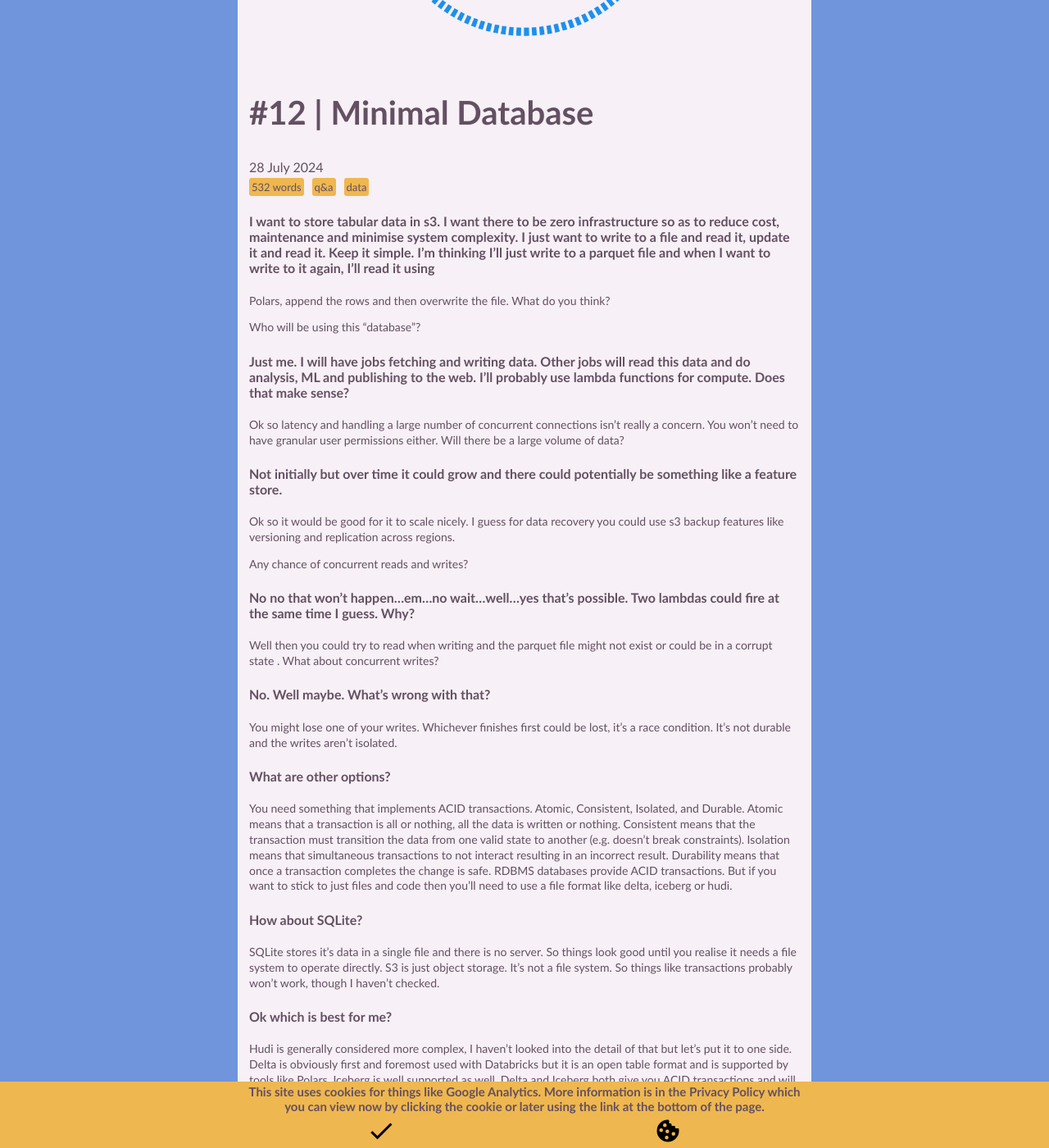
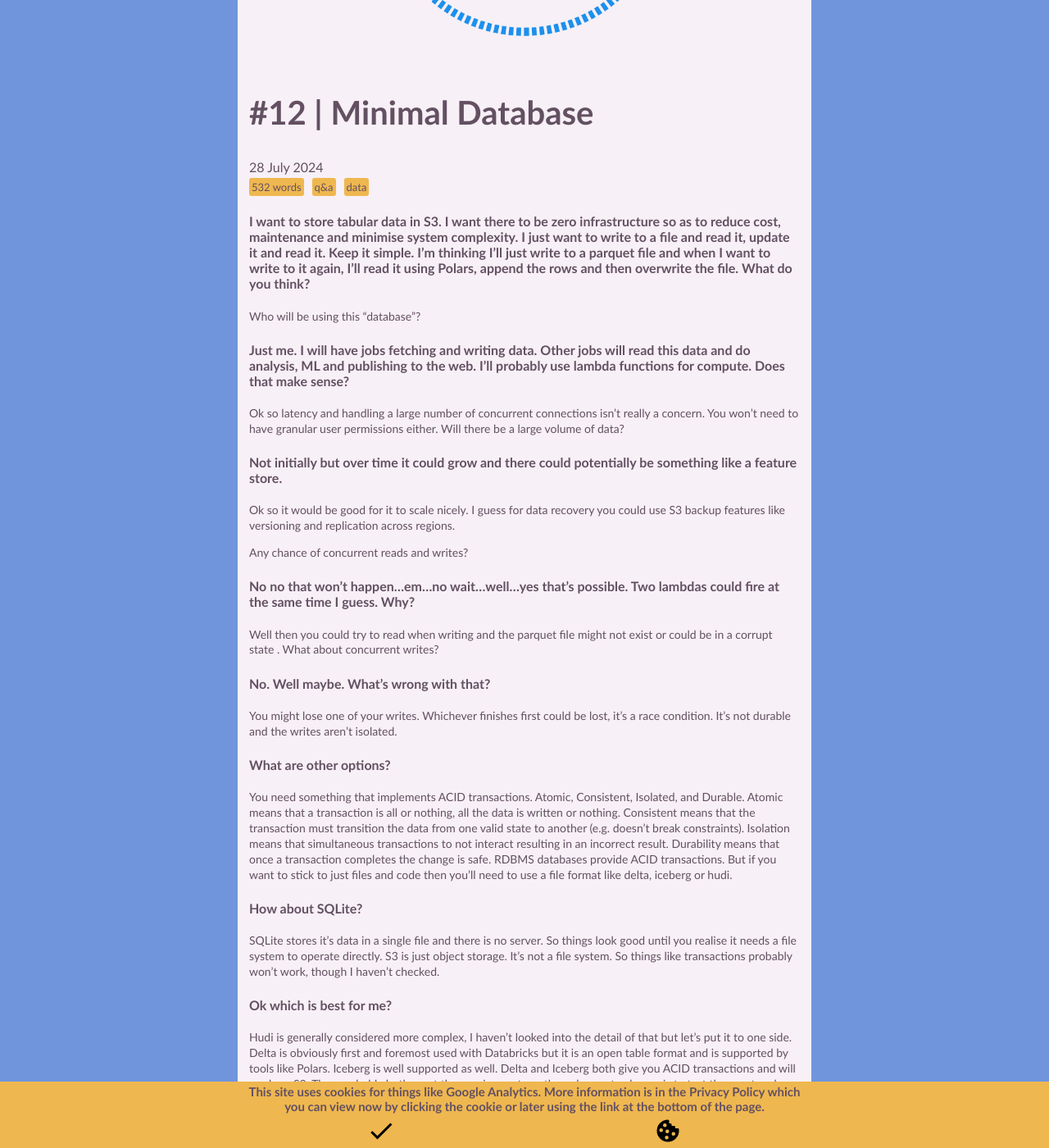
Before and after one commit to itsakettle/itsakettle.github.io, a Jekyll site: the page built from _posts/2024-07-13-28_minimal_database.md, in a window 1280 px wide and 1400 px high, scrolled down 527 px. Shown: the whole window at 82% size. Built offline with Jekyll 4.4.1, drawn with Linux system fonts in a browser that asks for light colours.

Commit message:
more fixes

```diff
--- a/_posts/2024-07-13-28_minimal_database.md
+++ b/_posts/2024-07-13-28_minimal_database.md
@@ -11,8 +11,7 @@
 image_width: 60%
 ---
 
-#### I want to store tabular data in s3. I want there to be zero infrastructure so as to reduce cost, maintenance and minimise system complexity. I just want to write to a file and read it, update it and read it. Keep it simple. I’m thinking I’ll just write to a parquet file and when I want to write to it again, I’ll read it using
-Polars, append the rows and then overwrite the file. What do you think?
+#### I want to store tabular data in S3. I want there to be zero infrastructure so as to reduce cost, maintenance and minimise system complexity. I just want to write to a file and read it, update it and read it. Keep it simple. I’m thinking I’ll just write to a parquet file and when I want to write to it again, I’ll read it using Polars, append the rows and then overwrite the file. What do you think?
 
 Who will be using this “database”?
 
@@ -22,7 +21,7 @@
 
 #### Not initially but over time it could grow and there could potentially be something like a feature store.
 
-Ok so it would be good for it to scale nicely. I guess for data recovery you could use s3 backup features like versioning and replication across regions.
+Ok so it would be good for it to scale nicely. I guess for data recovery you could use S3 backup features like versioning and replication across regions.
 
 Any chance of concurrent reads and writes?
 
@@ -43,7 +42,7 @@
 SQLite stores it’s data in a single file and there is no server. So things look good until you realise it needs a file system to operate directly. S3 is just object storage. It’s not a file system. So things like transactions probably won’t work, though I haven’t checked.
 
 #### Ok which is best for me?
-Hudi is generally considered more complex, I haven’t looked into the detail of that but let’s put it to one side.  Delta is obviously first and foremost used with Databricks but it is an open table format and is supported by tools like Polars. Iceberg is well supported as well. Delta and Iceberg both give you ACID transactions and will work on s3. They probably both meet the requirements so the only way to choose is to test them out and see which suits best.
+Hudi is generally considered more complex, I haven’t looked into the detail of that but let’s put it to one side.  Delta is obviously first and foremost used with Databricks but it is an open table format and is supported by tools like Polars. Iceberg is well supported as well. Delta and Iceberg both give you ACID transactions and will work on S3. They probably both meet the requirements so the only way to choose is to test them out and see which suits best.
 
 
 
```
